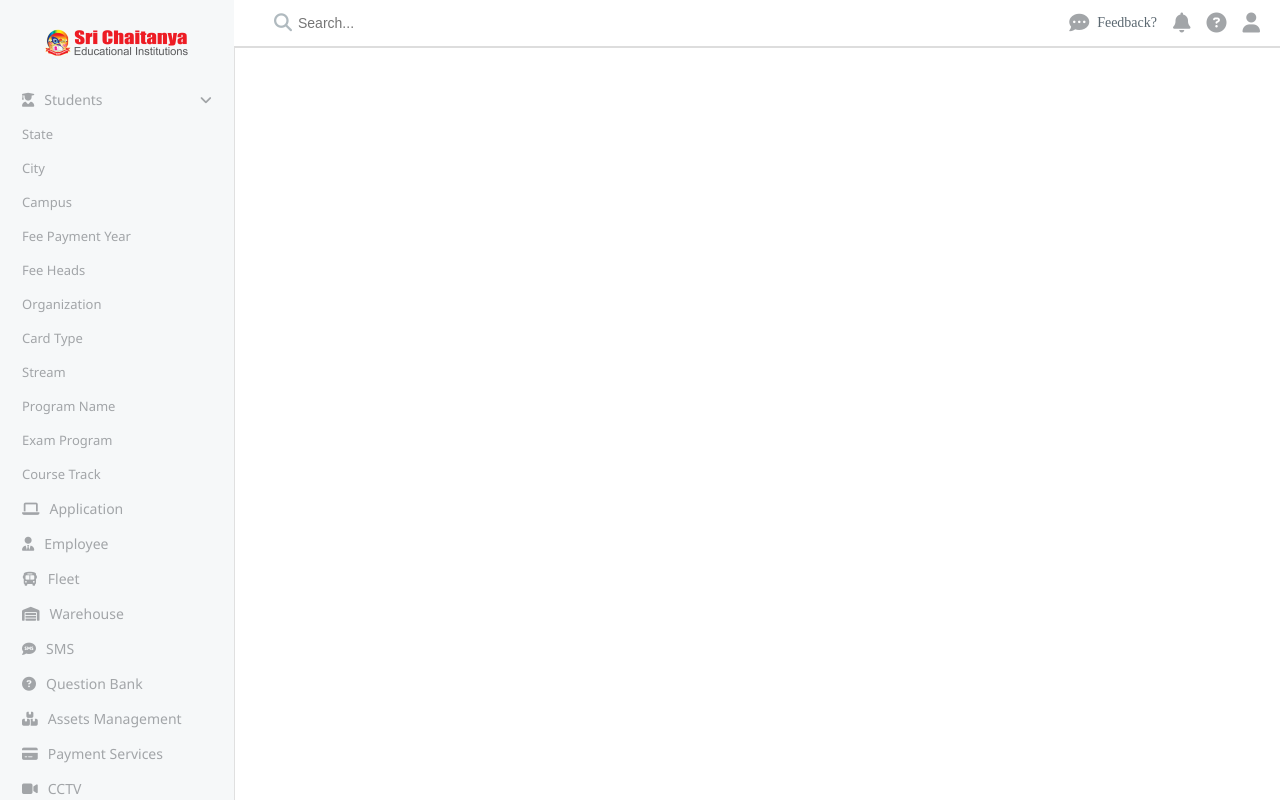
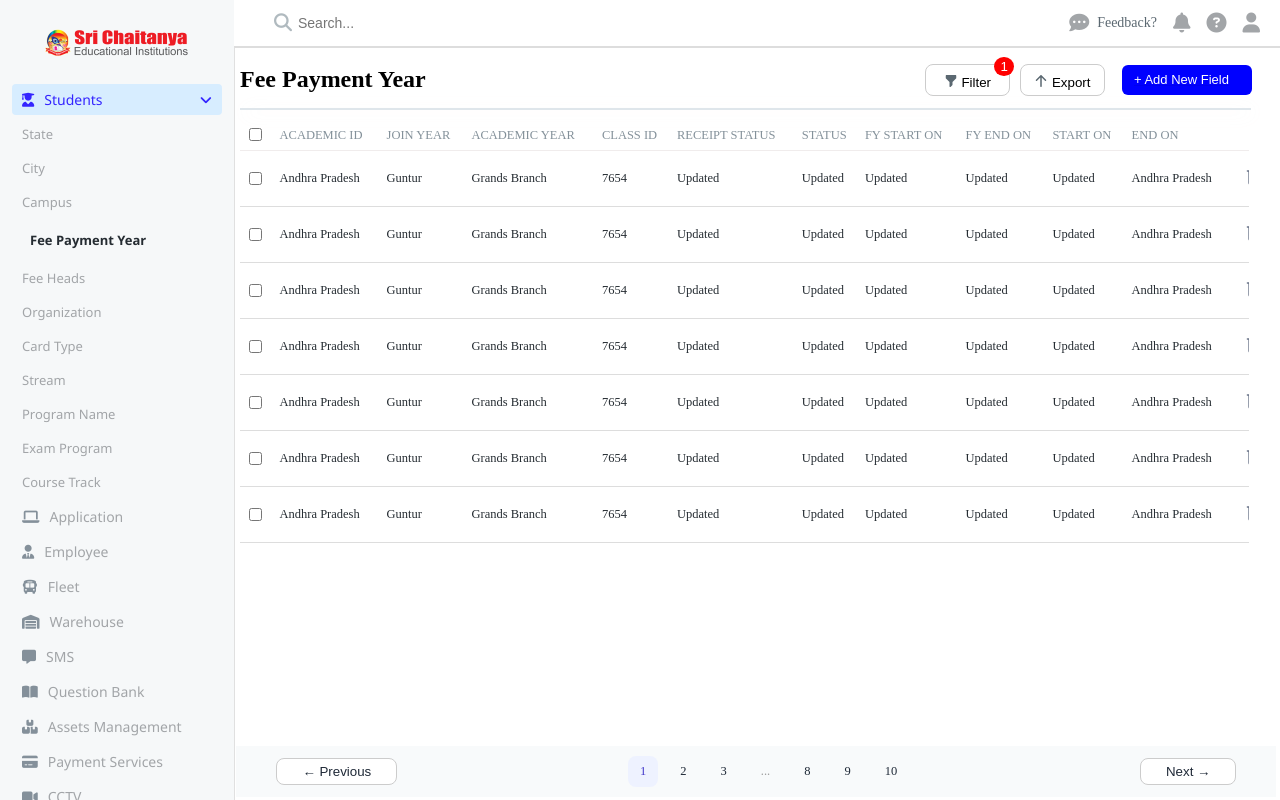
Before and after one commit to Jayadeep-123/reactproject, a React (Create React App) app: page /Dashboard in a window 1280 px wide. Both pictures are taken after a click on the item "Students". Built offline with nearby package versions, Linux system fonts and the light colour scheme.

Commit message:
Code updated

```diff
--- a/src/App.js
+++ b/src/App.js
@@ -15,7 +15,8 @@ const App = () => {
         <Topbar />
 
         <Routes>
-          <Route path="/" element={<DashBoard />} />
+          <Route path="/" element={<Sidebar/>} />
+          <Route path="/Dashboard" element={<DashBoard />} />
           <Route path="/edit" element={<EditForm />} />
           <Route path="/add" element={<AddNewField />} />
         </Routes>
--- a/src/components/AddNewField.js
+++ b/src/components/AddNewField.js
@@ -12,7 +12,7 @@ function EditField() {
                 <div className="popup1">
                     <div className="header1">
                         <h2>AddNewField</h2>
-                        <Link to='/'><button className="close-btn1">&times;</button></Link>
+                        <Link to='/dashboard'><button className="close-btn1">&times;</button></Link>
                     </div>
 
                     <div className="form-row1">
--- a/src/components/Table.js
+++ b/src/components/Table.js
@@ -4,6 +4,7 @@ import {Link} from 'react-router-dom';
 
 function DashBoard() {
   const [data] = useState([
+
     {
       ACADEMIC_ID: "Andhra Pradesh",
       JOIN_YEAR: "Guntur",
@@ -51,7 +52,43 @@ function DashBoard() {
       FY_END_ON: "Updated",
       START_ON: "Updated",
       END_ON: "Andhra Pradesh"
-    }
+    },
+    {
+      ACADEMIC_ID: "Andhra Pradesh",
+      JOIN_YEAR: "Guntur",
+      ACADEMIC_YEAR: "Grands Branch",
+      CLASS_ID: "7654",
+      RECEIPT_STATUS: "Updated",
+      STATUS: "Updated",
+      FY_START_ON: "Updated",
+      FY_END_ON: "Updated",
+      START_ON: "Updated",
+      END_ON: "Andhra Pradesh"
+    },
+    {
+      ACADEMIC_ID: "Andhra Pradesh",
+      JOIN_YEAR: "Guntur",
+      ACADEMIC_YEAR: "Grands Branch",
+      CLASS_ID: "7654",
+      RECEIPT_STATUS: "Updated",
+      STATUS: "Updated",
+      FY_START_ON: "Updated",
+      FY_END_ON: "Updated",
+      START_ON: "Updated",
+      END_ON: "Andhra Pradesh"
+    },
+    {
+      ACADEMIC_ID: "Andhra Pradesh",
+      JOIN_YEAR: "Guntur",
+      ACADEMIC_YEAR: "Grands Branch",
+      CLASS_ID: "7654",
+      RECEIPT_STATUS: "Updated",
+      STATUS: "Updated",
+      FY_START_ON: "Updated",
+      FY_END_ON: "Updated",
+      START_ON: "Updated",
+      END_ON: "Andhra Pradesh"
+    },
   ]);
 
   return (
@@ -64,7 +101,7 @@ function DashBoard() {
               <span className="icon"><svg width="14" height="12" viewBox="0 0 14 16" fill="none" xmlns="http://www.w3.org/2000/svg">
 <path fill-rule="evenodd" clip-rule="evenodd" d="M0 1C0 0.734784 0.105357 0.48043 0.292893 0.292893C0.48043 0.105357 0.734784 0 1 0H13C13.2652 0 13.5196 0.105357 13.7071 0.292893C13.8946 0.48043 14 0.734784 14 1V4C13.9999 4.26519 13.8946 4.51951 13.707 4.707L9 9.414V13C8.99994 13.2652 8.89455 13.5195 8.707 13.707L6.707 15.707C6.56715 15.8468 6.38898 15.942 6.19503 15.9806C6.00108 16.0192 5.80005 15.9993 5.61735 15.9237C5.43465 15.848 5.27848 15.7199 5.1686 15.5555C5.05871 15.391 5.00004 15.1978 5 15V9.414L0.293 4.707C0.105451 4.51951 5.66374e-05 4.26519 0 4V1Z" fill="#5B6871"/>
 </svg>
-</span> Filter <span className="notification">0</span>
+</span> Filter <span className="notification">1</span>
             </button>
             <button className="export">
               <span className="icon"><svg width="14" height="12" viewBox="0 0 14 16" fill="none" xmlns="http://www.w3.org/2000/svg">
@@ -72,8 +109,9 @@ function DashBoard() {
 </svg>
 </span> Export
             </button>
-            <Link to="/add">  <button className="add-new-field">+ Add New Field</button> </Link>
-
+            <Link to="/add">
+              <button className="add-new-field">+ Add New Field</button>
+            </Link>
           </div>
         </div>
         <hr className="narrow-hr" />
--- a/src/components/sidebar.js
+++ b/src/components/sidebar.js
@@ -1,6 +1,7 @@
 import React, { useState } from 'react';
 import '../styles/sidebar.css';
 import mainLogo from '../assets/image.png';
+import { NavLink } from 'react-router-dom';
 
 const Sidebar = () => {
   const [isStudentOpen, setIsStudentOpen] = useState(false);
@@ -18,17 +19,30 @@ const Sidebar = () => {
 
         <div className="menu-section">
           <ul>
-          <li onClick={toggleStudentDropdown} className="dropdown-btn">
-            <i className="fas fa-user-graduate"></i>
-            <span>Students</span>
-            <i className="fas fa-angle-down arrow"></i>
+            <li
+              onClick={toggleStudentDropdown}
+              className={`dropdown-btn ${isStudentOpen ? 'active' : ''}`}
+            >
+              <i className="fas fa-user-graduate"></i>
+              <span>Students</span>
+              <i className="fas fa-angle-down arrow"></i>
             </li>
+
             {isStudentOpen && (
               <ul className="dropdown-content-vertical">
                 <li>State</li>
                 <li>City</li>
                 <li>Campus</li>
-                <li>Fee Payment Year</li>
+                <li>
+                  <NavLink
+                    to="/dashboard"
+                    className={({ isActive }) =>
+                      isActive ? 'sidebar-link active' : 'sidebar-link'
+                    }
+                  >
+                    Fee Payment Year
+                  </NavLink>
+                </li>
                 <li>Fee Heads</li>
                 <li>Organization</li>
                 <li>Card Type</li>
@@ -38,29 +52,28 @@ const Sidebar = () => {
                 <li>Course Track</li>
               </ul>
             )}
-            <li><i class="fas fa-laptop"></i> Application</li>
-            <li><i class="fas fa-user-tie"></i> Employee</li>
-            <li><i class="fas fa-bus"></i> Fleet</li>
-            <li><i class="fas fa-warehouse"></i> Warehouse</li>
-            <li><i class="fas fa-sms"></i> SMS</li>
-            <li><i class="fas fa-question-circle"></i> Question Bank</li>
-            <li><i class="fas fa-boxes"></i> Assets Management</li>
-            <li><i class="fas fa-credit-card"></i> Payment Services</li>
-            <li><i class="fas fa-video"></i> CCTV</li>
-            <li><i class="fas fa-users-cog"></i> HRMS</li>
 
+            <li><i className="fas fa-laptop" style={{ color: '#84909A' }}></i> Application</li>
+            <li><i className="fas fa-user-tie" style={{ color: '#84909A' }}></i> Employee</li>
+            <li><i className="fas fa-bus" style={{ color: '#84909A' }}></i> Fleet</li>
+            <li><i className="fas fa-warehouse" style={{ color: '#84909A' }}></i> Warehouse</li>
+            <li><i className="fas fa-message" style={{ color: '#84909A' }}></i> SMS</li>
+            <li><i className="fas fa-book-open" style={{ color: '#84909A' }}></i> Question Bank</li>
+            <li><i className="fas fa-boxes" style={{ color: '#84909A' }}></i> Assets Management</li>
+            <li><i className="fas fa-credit-card" style={{ color: '#84909A' }}></i> Payment Services</li>
+            <li><i className="fas fa-video" style={{ color: '#84909A' }}></i> CCTV</li>
+            <li><i className="fas fa-users-cog" style={{ color: '#84909A' }}></i> HRMS</li>
           </ul>
         </div>
       </div>
 
       <div className="bottom-section">
         <ul>
-          <li><i class="fas fa-book"></i> Documentation</li>
-          <li><i class="fas fa-cog"></i> Settings</li>
+          <li><i className="fas fa-book"></i> Documentation</li>
+          <li><i className="fas fa-cog"></i> Settings</li>
         </ul>
       </div>
     </div>
-
   );
 };
 
--- a/src/components/viewModel.js
+++ b/src/components/viewModel.js
@@ -12,7 +12,7 @@ function EditField() {
                 <div className="popup">
                     <div className="header">
                         <h2>View</h2>
-                      <Link to = '/'>
+                      <Link to = '/dashboard'>
                       <button className="close-btn">&times;</button>
                       </Link>
                     </div>
--- a/src/styles/Table.css
+++ b/src/styles/Table.css
@@ -73,7 +73,10 @@ button {
   display: flex;
   align-items: center;
   width: 130px;
+  text-decoration: none;
+
 }
+
 
 .narrow-hr {
   width: 97%;
--- a/src/styles/sidebar.css
+++ b/src/styles/sidebar.css
@@ -1,4 +1,3 @@
-
 .sidebar {
   position: fixed;
   top: 0;
@@ -52,15 +51,39 @@
   color: #a2a5a8;
   transition: background-color 0.2s ease-in-out;
   border-radius: 4px;
+
 }
 
-.sidebar ul li:hover {
+.sidebar-link {
+  text-decoration: none;
+  color: #666;
+  display: block;
+  border-radius: 4px;
+  padding: 4px 8px;
+}
+
+.sidebar-link:hover {
   background-color: #e0f0ff;
+}
+
+.sidebar-link.active {
+  color:#252C32;
+  font-weight: 600;
 }
 
 .sidebar ul li .icon {
   font-size: 16px;
   color: #4a4a4a;
+}
+
+.dropdown-btn.active {
+  background-color: #D7EDFF;
+  color: white;
+}
+
+.dropdown-btn.active i,
+.dropdown-btn.active span {
+  color:#3425FF;
 }
 
 .dropdown-content-vertical {
```
